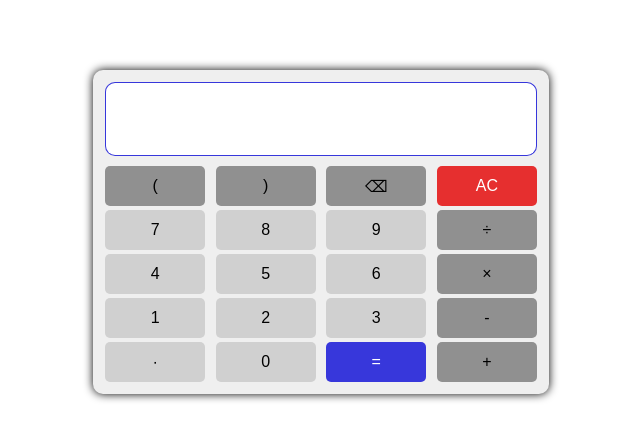
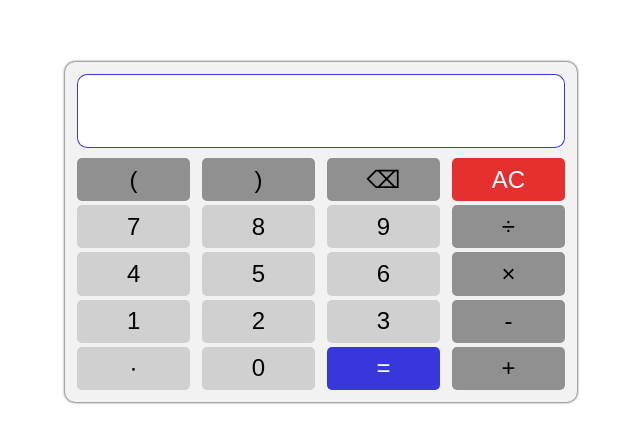
Before and after one commit to SharonRaja/react_calculator, a React (Create React App) app: page / in a window 1280 px wide. Shown: the part 168-610 px from the top of the page, without its empty margins (319-959 px from the left). Built offline with nearby package versions, Linux system fonts and the light colour scheme.

Commit message:
Dynamic UI

```diff
--- a/src/App.css
+++ b/src/App.css
@@ -7,16 +7,14 @@ button{
 	color: black;
 	background-color: #d0d0d0;
 	margin: 2px;
-	height: 2.5rem;
+	height: 2.7rem;
 	width: 23%;
-	font-size: 1rem;
+	font-size: 1.5rem;
 	font-weight: 500;
 	border: none;
 	outline: none;
 	border-radius: 5px;
 }
-
-
 .number:hover{
 	background-color: #b8b8b8;
 }
@@ -62,17 +60,18 @@ body{
 	justify-content: center;
 	align-items: center;
 	display: flex;
-	/* background: green; */
 }
 .main{
-	background: #efefef;
+	background: #f2f2f2;
 	border-radius: 10px;
-	box-shadow: 0px 0px 10px;
+	box-shadow: 0px 0px 3px;
+	min-width: 40vw;
+	max-width: 80vw;
+	min-height: 40vh;
+	max-height: 80vh;
 }
 .buttonhoder{
-
 	padding: 4px 10px 10px;
-	/* background: blue; */
 	display:flex;
 	justify-content: center;
 	justify-content: space-between;
@@ -83,7 +82,6 @@ body{
 .display{
 	width: 100%;
 	height: 90px;
-	display: block;
 	padding: 12px 12px 4px;
 }
 p{
@@ -93,7 +91,7 @@ p{
 	font-size: 1rem;
 	font-weight: 400;
 	text-align: end;
-	padding: 0px 5px;
+	padding: 0px 10px;
 	border-bottom: none;
 	border-left: 1px solid rgb(55, 55, 219);
 	border-right: 1px solid rgb(55, 55, 219);
```
